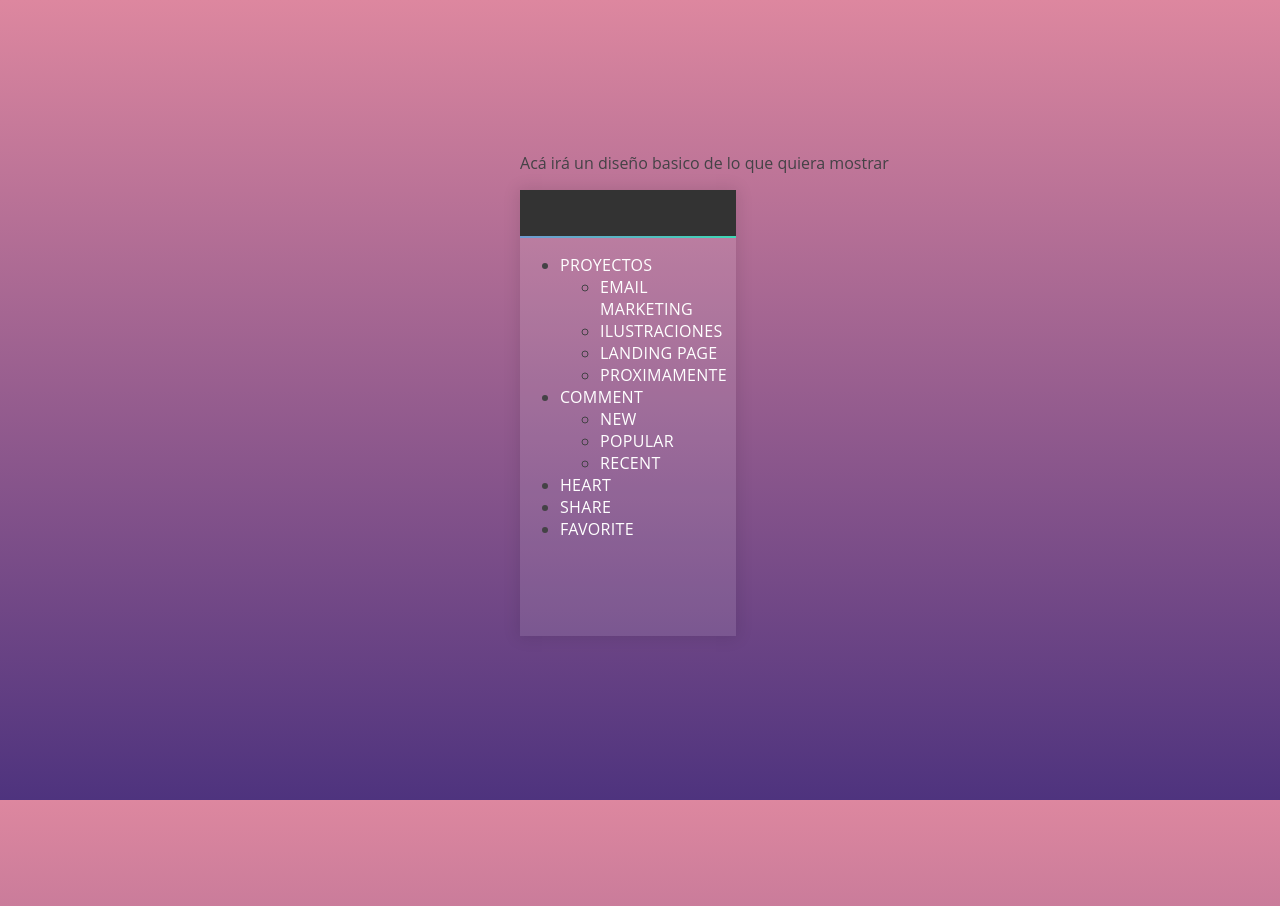
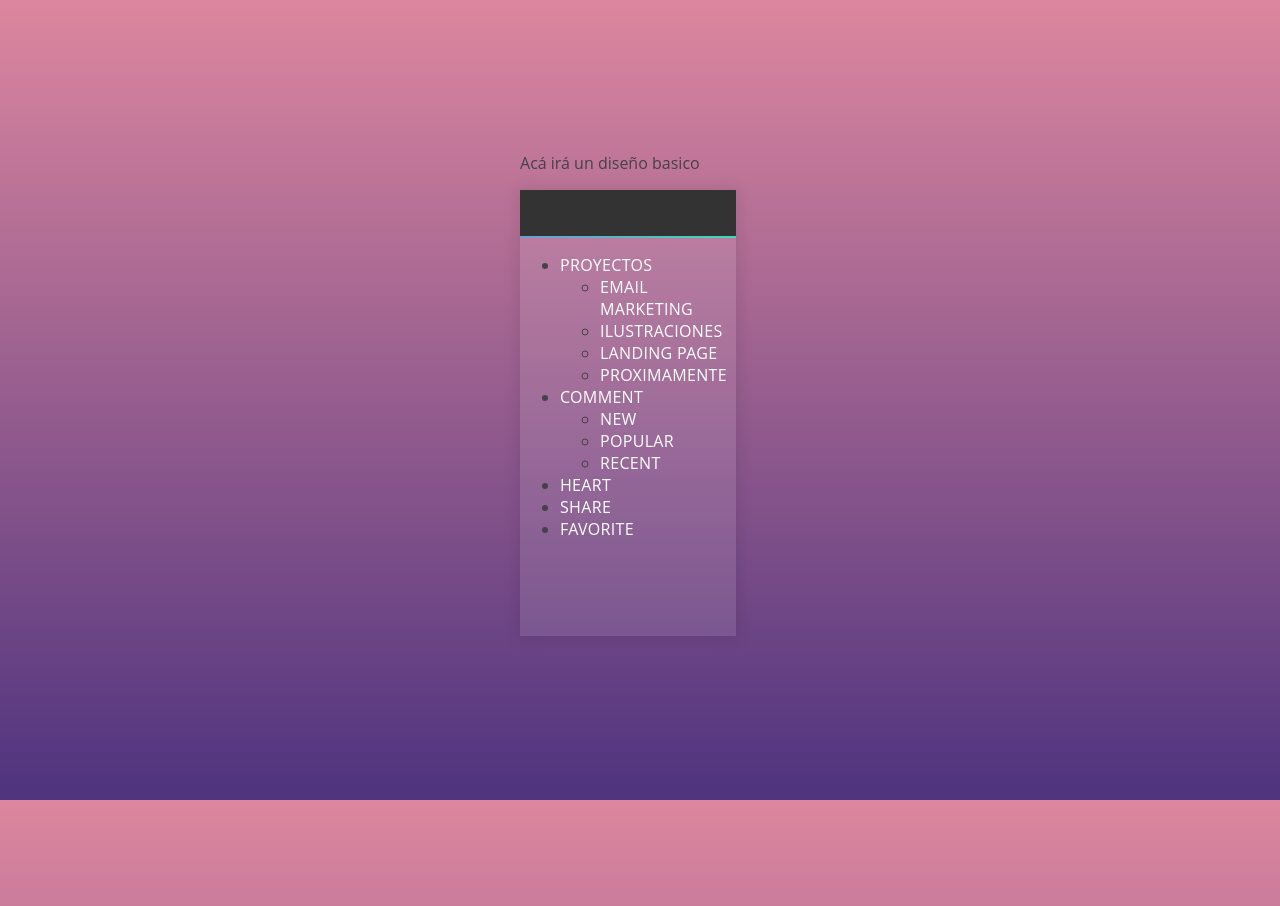
Before and after one commit to julietajazmin/ilustraciones.magicas, a plain HTML site: page public_html/index.html in a window 1280 px wide. Shown: the top 906 px of the page. Drawn offline with Linux system fonts and the light colour scheme.

Commit message:
se cambia algo en un texto para probar

```diff
--- a/public_html/index.html
+++ b/public_html/index.html
@@ -8,7 +8,7 @@
 </head>
 <body>
 
-    <p>Acá irá un diseño basico de lo que quiera mostrar</p>
+    <p>Acá irá un diseño basico </p>
     <nav id="side-nav">
         <a id="logo" href="#">
           <i class="fa fa-codepen"></i></a>
```
